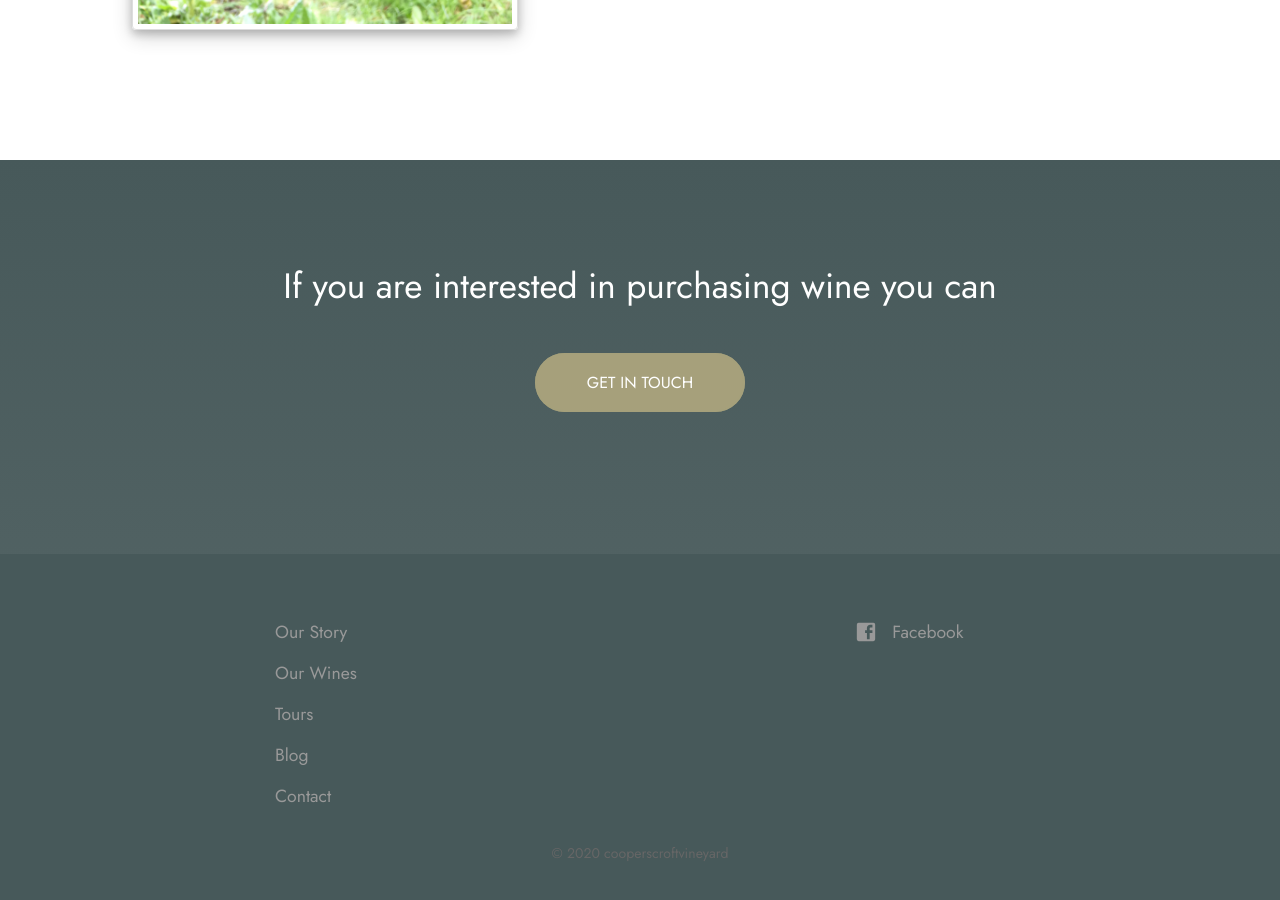
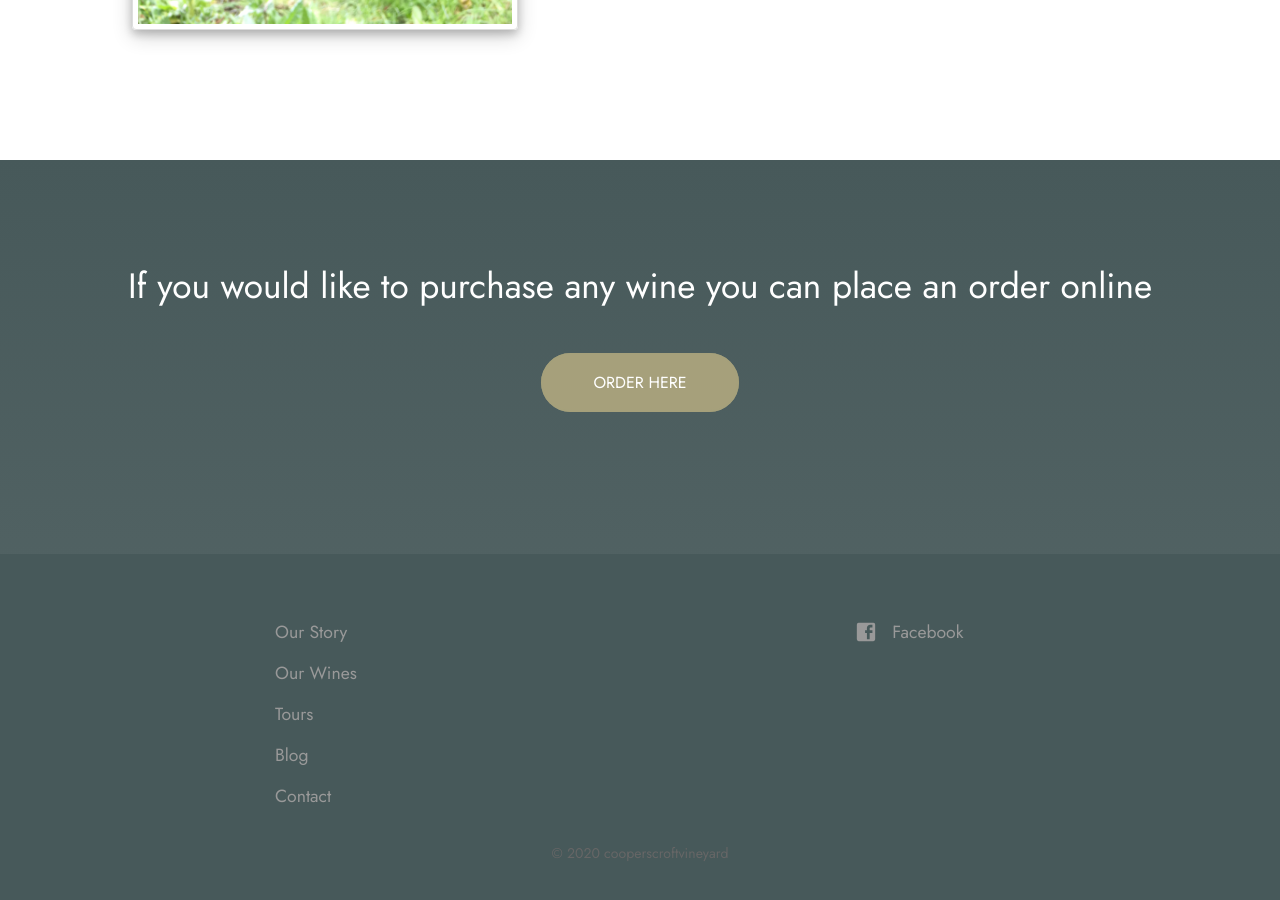
Before and after one commit to seblawson11/CoopersCroft, a Jekyll site: the page built from index.html, in a window 1280 px wide and 900 px high, scrolled down 2763 px. Built offline with Jekyll 4.4.1, drawn with Linux system fonts in a browser that asks for light colours.

Commit message:
homepage

```diff
--- a/index.html
+++ b/index.html
@@ -73,7 +73,7 @@ description: A wine from Suffolk
 	</section> -->
 
 	<section class="bottom-cta">
-		<h2 class="editable">If you are interested in purchasing wine you can</h2>
-		<div class="cta button alt"><a href="{{ site.baseurl }}/contact/">Get in Touch</a></div>
+		<h2 class="editable">If you would like to purchase any wine you can place an order online</h2>
+		<div class="cta button alt"><a href="{{ site.baseurl }}/ourwines/">Order Here</a></div>
 	</section>
 </div>
```
